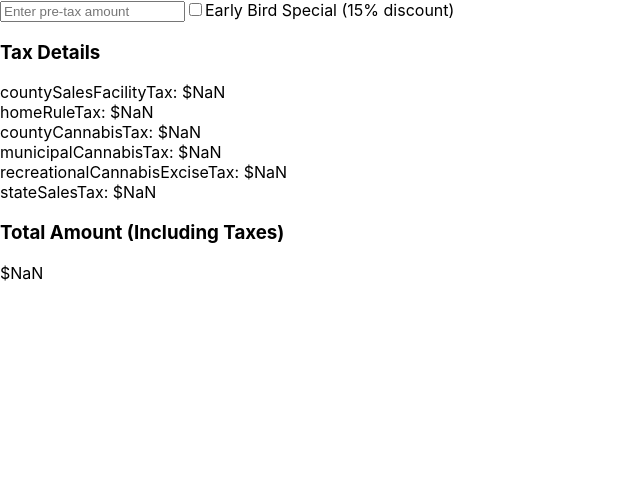
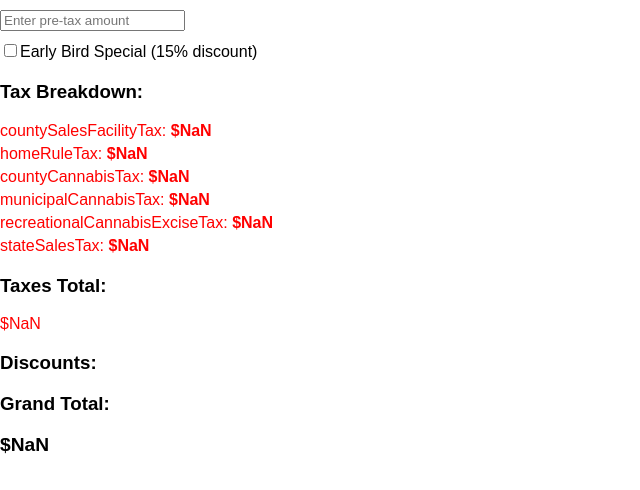
Before and after one commit to dephekt/il-trees-calc, a React (Create React App) app: page / in a window 1280 px wide. Shown: the top 490 px of the page, without its empty margins (0-640 px from the left). Built offline with nearby package versions, Linux system fonts and the light colour scheme.

Commit message:
Add CSS and update tax and discount layout.

```diff
--- a/src/App.css
+++ b/src/App.css
@@ -1,38 +1,47 @@
-.App {
-  text-align: center;
+.app-container {
+    font-family: Arial, sans-serif;
 }
 
-.App-logo {
-  height: 40vmin;
-  pointer-events: none;
+.input-section {
+    margin-bottom: 20px;
 }
 
-@media (prefers-reduced-motion: no-preference) {
-  .App-logo {
-    animation: App-logo-spin infinite 20s linear;
-  }
+.input-field,
+.discount-checkbox,
+.calculate-button {
+    display: block;
+    margin: 10px 0;
 }
 
-.App-header {
-  background-color: #282c34;
-  min-height: 100vh;
-  display: flex;
-  flex-direction: column;
-  align-items: center;
-  justify-content: center;
-  font-size: calc(10px + 2vmin);
-  color: white;
+.tax-details {
+    color: red; /* Default color for taxes */
 }
 
-.App-link {
-  color: #61dafb;
+.tax-item {
+    margin: 5px 0;
 }
 
-@keyframes App-logo-spin {
-  from {
-    transform: rotate(0deg);
-  }
-  to {
-    transform: rotate(360deg);
-  }
+.tax-amount {
+    font-weight: bold;
 }
+
+.total-tax-amount {
+    color: red;
+}
+
+.discount-item {
+    color: green; /* Color for discounts */
+}
+
+.discount-amount {
+    font-weight: bold;
+}
+
+.total-section {
+    margin-top: 20px;
+}
+
+.total-amount {
+    font-size: 1.2em;
+    font-weight: bold;
+}
--- a/src/App.js
+++ b/src/App.js
@@ -1,3 +1,4 @@
+import './App.css'
 import React, { useState } from 'react';
 
 const App = () => {
@@ -31,17 +32,21 @@ const App = () => {
     const totalTax = Object.values(taxDetails).reduce((acc, tax) => acc + tax, 0);
 
     // Calculate total amount (after discount and including taxes)
-    const totalWithTaxes = amountAfterDiscount + totalTax;
+    const totalWithTaxes = () => {
+        return amountAfterDiscount + totalTax;
+    }
 
     return (
-        <div>
+        <div className="app-container">
+            <div className="input-section">
                 <input
                     type="number"
                     value={preTaxAmount}
                     onChange={(e) => setPreTaxAmount(e.target.value)}
                     placeholder="Enter pre-tax amount"
+                    className="input-field"
                 />
-            <label>
+                <label className="discount-checkbox">
                     <input
                         type="checkbox"
                         checked={isEarlyBirdSpecial}
@@ -49,18 +54,32 @@ const App = () => {
                     />
                     Early Bird Special (15% discount)
                 </label>
-            <div>
-                <h3>Tax Details</h3>
+            </div>
+            <h3>Tax Breakdown:</h3>
+            <div className="tax-details">
                 {Object.entries(taxDetails).map(([taxName, taxAmount]) => (
-                    <div key={taxName}>{`${taxName}: $${taxAmount.toFixed(2)}`}</div>
+                    <div key={taxName} className="tax-item">
+                        {`${taxName}: `}
+                        <span className="tax-amount">${taxAmount.toFixed(2)}</span>
+                    </div>
                 ))}
+            </div>
+            <div className="total-section">
+                <h3>Taxes Total:</h3>
+                <div className="total-tax-amount">${totalTax.toFixed(2)}</div>
+            </div>
+            <div className="discounts-section">
+                <h3>Discounts:</h3>
                 {isEarlyBirdSpecial && (
-                    <div>Early Bird Discount: -${discount.toFixed(2)}</div>
+                    <div className="discount-item">
+                        Early Bird Discount:
+                        <span className="discount-amount">-${(totalWithTaxes() * 0.15).toFixed(2)}</span>
+                    </div>
                 )}
             </div>
-            <div>
-                <h3>Total Amount (Including Taxes)</h3>
-                <div>${totalWithTaxes.toFixed(2)}</div>
+            <div className="grand-total-section">
+                <h3>Grand Total:</h3>
+                <div className="total-amount">${totalWithTaxes().toFixed(2)}</div>
             </div>
         </div>
     );
```
Lines whose indentation alone changed are shown as unchanged.
